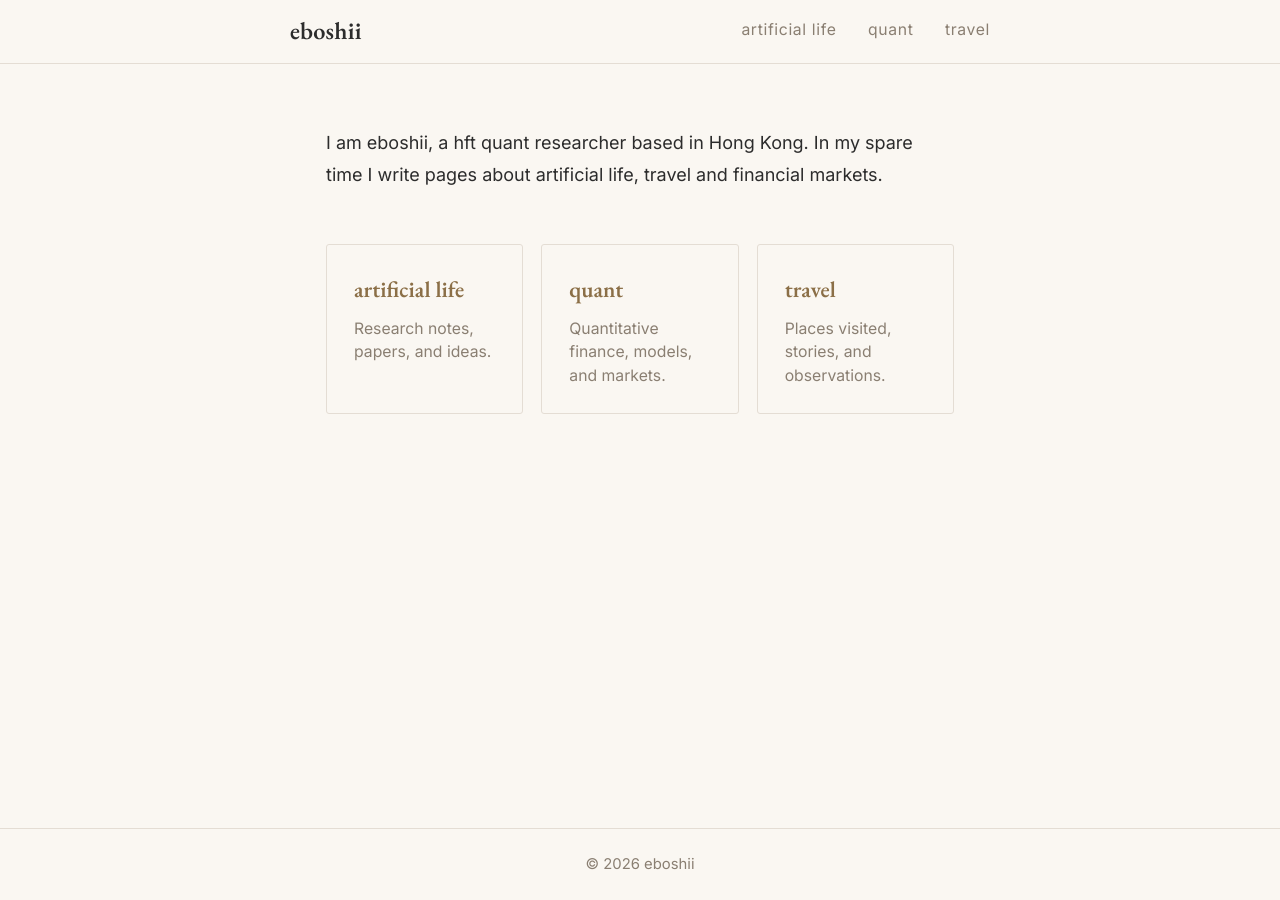
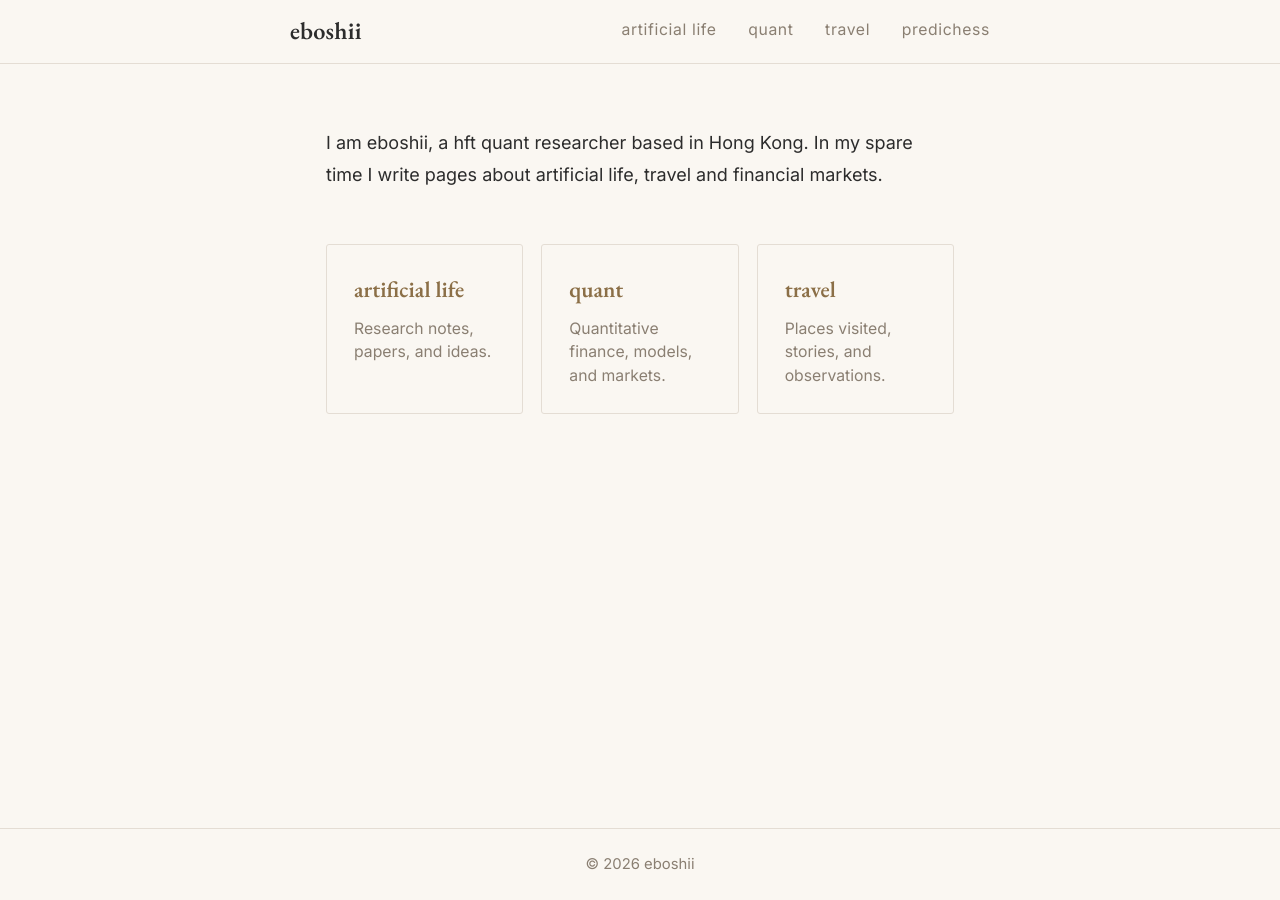
Before and after one commit to eboshii/eboshii.github.io, a Jekyll site: the page built from index.md, in a window 1280 px wide. Built offline with Jekyll 4.4.1, drawn with Linux system fonts in a browser that asks for light colours.

Commit message:
navigation: add predichess tab

```diff
--- a/_layouts/default.html
+++ b/_layouts/default.html
@@ -35,6 +35,7 @@
         <a href="{{ '/artificial-life/' | relative_url }}"{% if page.url contains '/artificial-life' %} class="active"{% endif %}>artificial life</a>
         <a href="{{ '/quant/' | relative_url }}"{% if page.url contains '/quant' %} class="active"{% endif %}>quant</a>
         <a href="{{ '/travel/' | relative_url }}"{% if page.url contains '/travel' %} class="active"{% endif %}>travel</a>
+        <a href="https://eboshii.github.io/delta_chess/">predichess</a>
       </div>
     </nav>
   </header>
```
